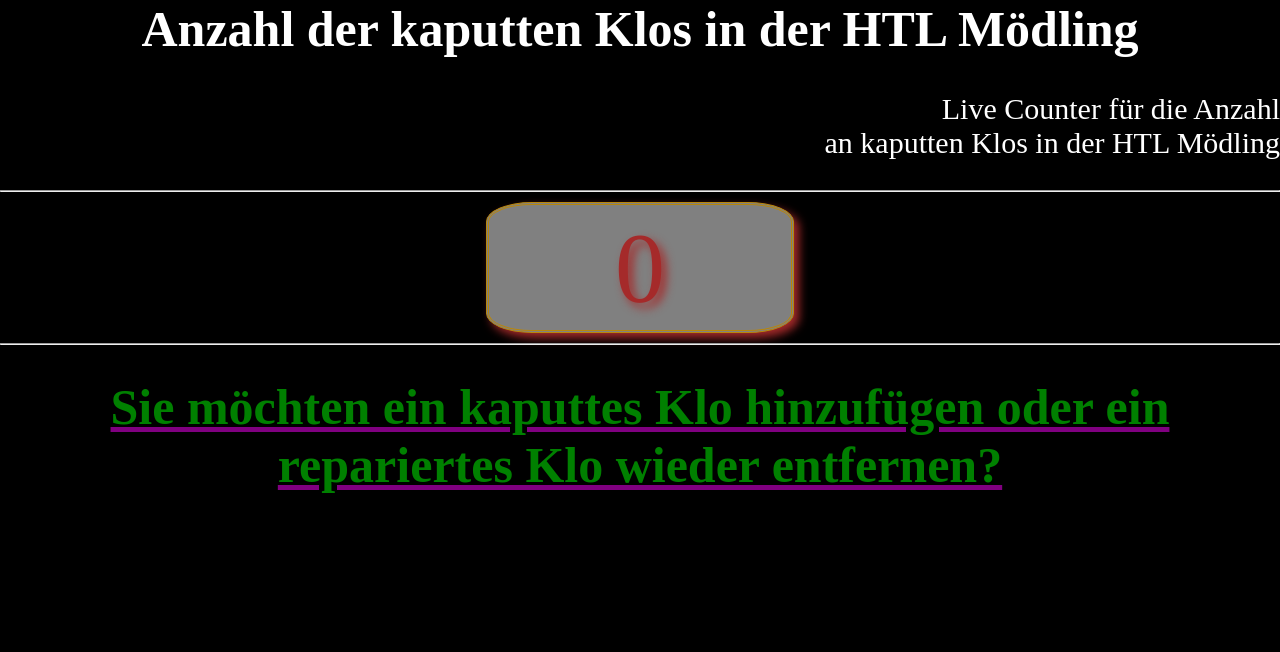
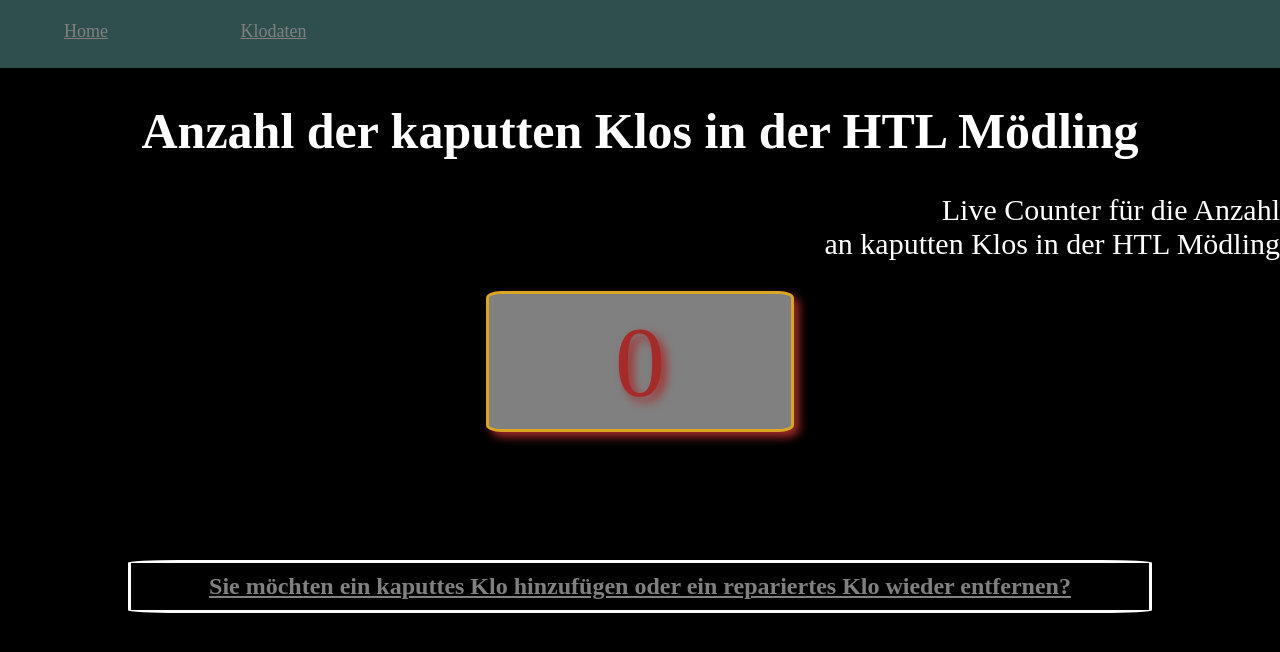
Before and after one commit to Chrisi2209/SchulklosKaputt, a Flask app: page / in a window 1280 px wide. Shown: the top 652 px of the page. Run offline with Flask 2, Linux system fonts and the light colour scheme.

Commit message:
Big progress

```diff
--- a/app/routes.py
+++ b/app/routes.py
@@ -1,13 +1,13 @@
 from app import app
 from app.forms import NeuesKloForm, KloLöschenForm
-from flask import render_template, flash, redirect
+from flask import render_template, flash, redirect, url_for
 
 kaputte_klos = []
 
 @app.route("/")
 @app.route("/index")
 def index():
-    return render_template("index.html", anzahl=len(kaputte_klos))
+    return render_template("index.html", title="HTL-Mödling kaputte klos", anzahl=len(kaputte_klos))
 
 @app.route("/kloansicht", methods=["GET", "POST"])
 def kloansicht():
@@ -17,9 +17,9 @@ def kloansicht():
                         if form.pissoir.data else
                          f"{form.gebäudenummer.data:02d}{form.stocknummer.data:02d}{form.zimmernummer.data:02d}:Klo:{form.klonummer.data:02d}")
         kaputte_klos.append(composed_name)
-        return redirect('/index')
+        return redirect(url_for("index"))
 
-    return render_template("kloansicht.html", kaputte_klos=kaputte_klos, form=form)
+    return render_template("kloansicht.html", title="HTL-Mödling Kloansicht", kaputte_klos=kaputte_klos, form=form)
 
 @app.route("/kloansicht/<klo>", methods=["GET", "POST"])
 def kloansicht_klo(klo):
@@ -27,9 +27,9 @@ def kloansicht_klo(klo):
     if form.validate_on_submit():
         flash(f'deleted: {klo}')
         kaputte_klos.remove(klo)
-        return redirect('/index')
+        return redirect(url_for("index"))
 
     if klo in kaputte_klos:
-        return render_template("klobearbeitung.html", klo=klo, form=form)
+        return render_template("klobearbeitung.html", title=f"HTL-Mödling {klo} bearbeiten", klo=klo, form=form)
     else:
-        return redirect("/kloansicht")
+        return redirect(url_for("kloansicht"))
--- a/app/static/styles.css
+++ b/app/static/styles.css
@@ -7,6 +7,20 @@ body {
 button {
     border-radius: 1%;
     margin: 5px 20px;
+}
+
+/******* Navbar *********/
+
+.navbar {
+    padding-top: 5px;
+    padding-bottom: 10px;
+    background-color: darkslategrey;
+    align-items: center;
+}
+
+.navitem {
+    padding: 5%;
+    font-size: 18px;
 }
 
 /******* Titles *********/
@@ -29,16 +43,18 @@ button {
 }
 
 .boxed {
-    font-size: 100px;
-    padding: 5px;
-    border-radius: 15%;
-    border-style: double;
-    border-color: darkgoldenrod;
+    padding: 10px;
+    border-radius: 5%;
+    margin: 10%;
+    border-style: solid;
+    border-color: white;
 }
 
 #counter {
     text-align: center;
-    margin: 10px 38%;
+    font-size: 100px;
+    margin: 30px 38%;
+    border-color: goldenrod;
     background: gray;
     color: brown;
     text-shadow: 5px 5px 10px;
@@ -50,6 +66,10 @@ button {
     text-align: center;
 
     display: inline-flex;
+}
+
+#add-toilet {
+    text-align: center;
 }
 
 /****** buttons *********/
@@ -68,6 +88,11 @@ h1 a {
     text-decoration: underline;
     text-decoration-color: purple;
     color: green;
+}
+
+.klodisplay {
+    text-align: center;
+    font-size: 20px;
 }
 
 a {
--- /dev/null
+++ b/app/templates/base.html
@@ -0,0 +1,20 @@
+<html lang="de">
+
+<head>
+    {% if title %}
+    <title>{{title}}</title>
+    {% else %}
+    <title>HTL-Mödling kaputte klos</title>
+    {% endif %}
+    <link rel="stylesheet" href="{{ url_for('static',filename='styles.css') }}" />
+</head>
+
+<body>
+    <div class="navbar">
+        <p><span class="navitem"><a href="{{ url_for('index') }}">Home</a>
+            </span><span class="navitem"><a href="{{ url_for('kloansicht') }}">Klodaten</a></span></p>
+    </div>
+    {% block content %}{% endblock %}
+</body>
+
+</html>
--- a/app/templates/index.html
+++ b/app/templates/index.html
@@ -1,39 +1,14 @@
-<html>
+{% extends "base.html" %}
 
-<head>
-    <title>HTL Mödling - Kaputte Toiletten</title>
-    <link rel="stylesheet" href="{{ url_for('static',filename='styles.css') }}" />
-</head>
+{% block content %}
+<h1 class="title">Anzahl der kaputten Klos in der HTL Mödling</h1>
+<p class="subtitle">Live Counter für die Anzahl<br>an kaputten Klos in der HTL Mödling</p>
 
-<body>
-    <h1 class="title">Anzahl der kaputten Klos in der HTL Mödling</h1>
-    <p class="subtitle">Live Counter für die Anzahl<br>an kaputten Klos in der HTL Mödling</p>
-    <hr>
-    <p id="counter" class="boxed">{{anzahl}}</p>
-    <!--
-    <table>
-        <td><button onclick="IncrementAnzahl()">Erhöhen</button></td>
-        <td><button onclick="DecreaseAnzahl()">Verkleinern</button></td>
-    </table>
-    -->
-    <hr>
-    <h1 class="title"><a href="/kloansicht">Sie möchten ein kaputtes Klo hinzufügen oder ein repariertes Klo wieder
-            entfernen?</a></h2>
-</body>
-<!--
-<script>
-    function IncrementAnzahl() {
-        var a = document.getElementById("counter");
-        a.innerHTML = Number(a.innerHTML) + 1;
-    }
+<p id="counter" class="boxed">{{anzahl}}</p>
 
-    function DecreaseAnzahl() {
-        var a = document.getElementById("counter");
-        if (Number(a.innerHTML) > 0) {
-            a.innerHTML = Number(a.innerHTML) - 1;
-        }
-    }
-</script>
--->
 
-</html>
+<h2 class="boxed" id="add-toilet"><a href="{{ url_for('kloansicht') }}">Sie möchten ein kaputtes Klo hinzufügen
+        oder ein repariertes Klo
+        wieder
+        entfernen?</a></h2>
+{% endblock %}
```
Also changed, not shown: app/templates/kloansicht.html (+6 -12 lines), app/templates/klobearbeitung.html (+8 -15 lines).
